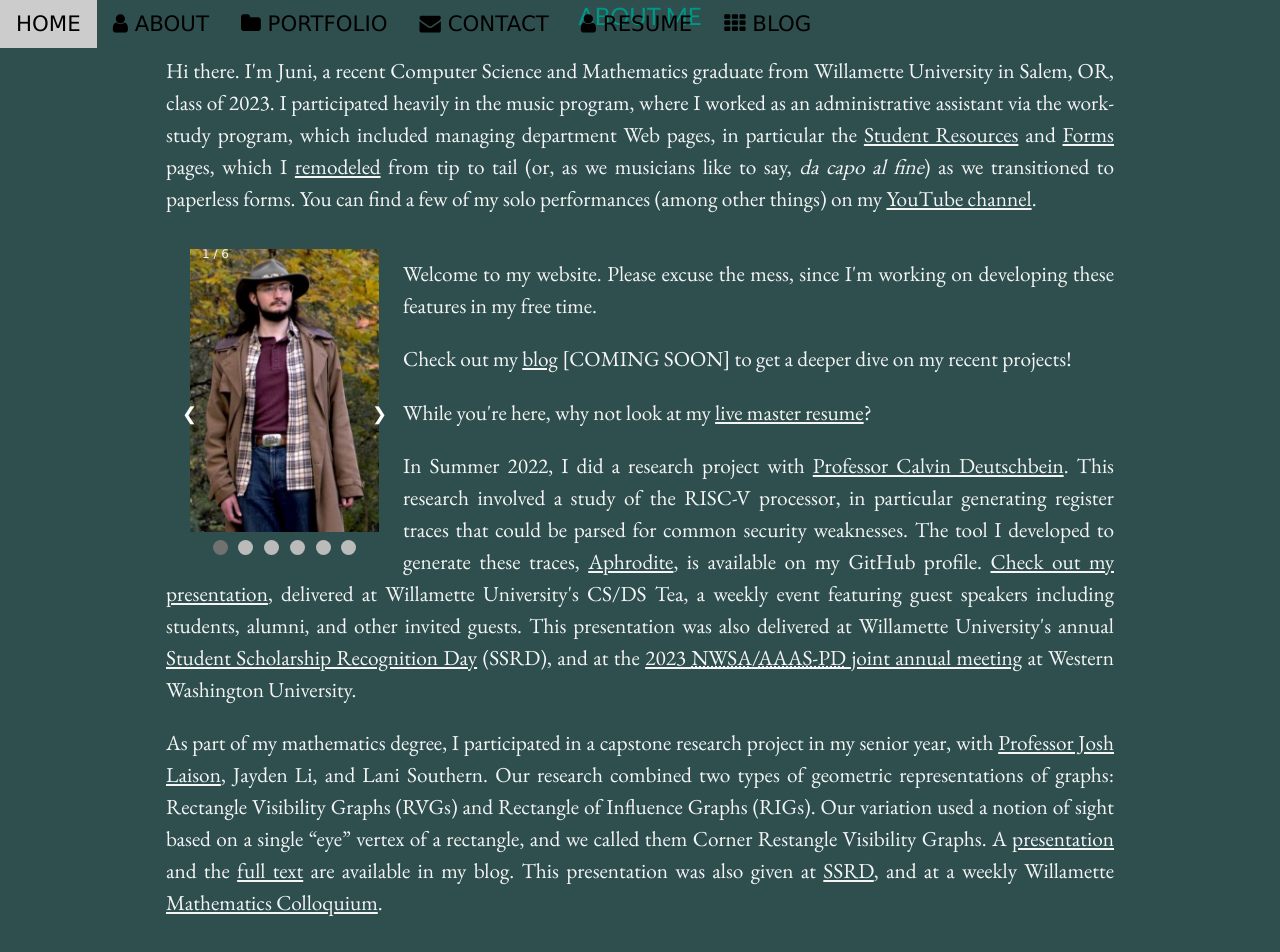
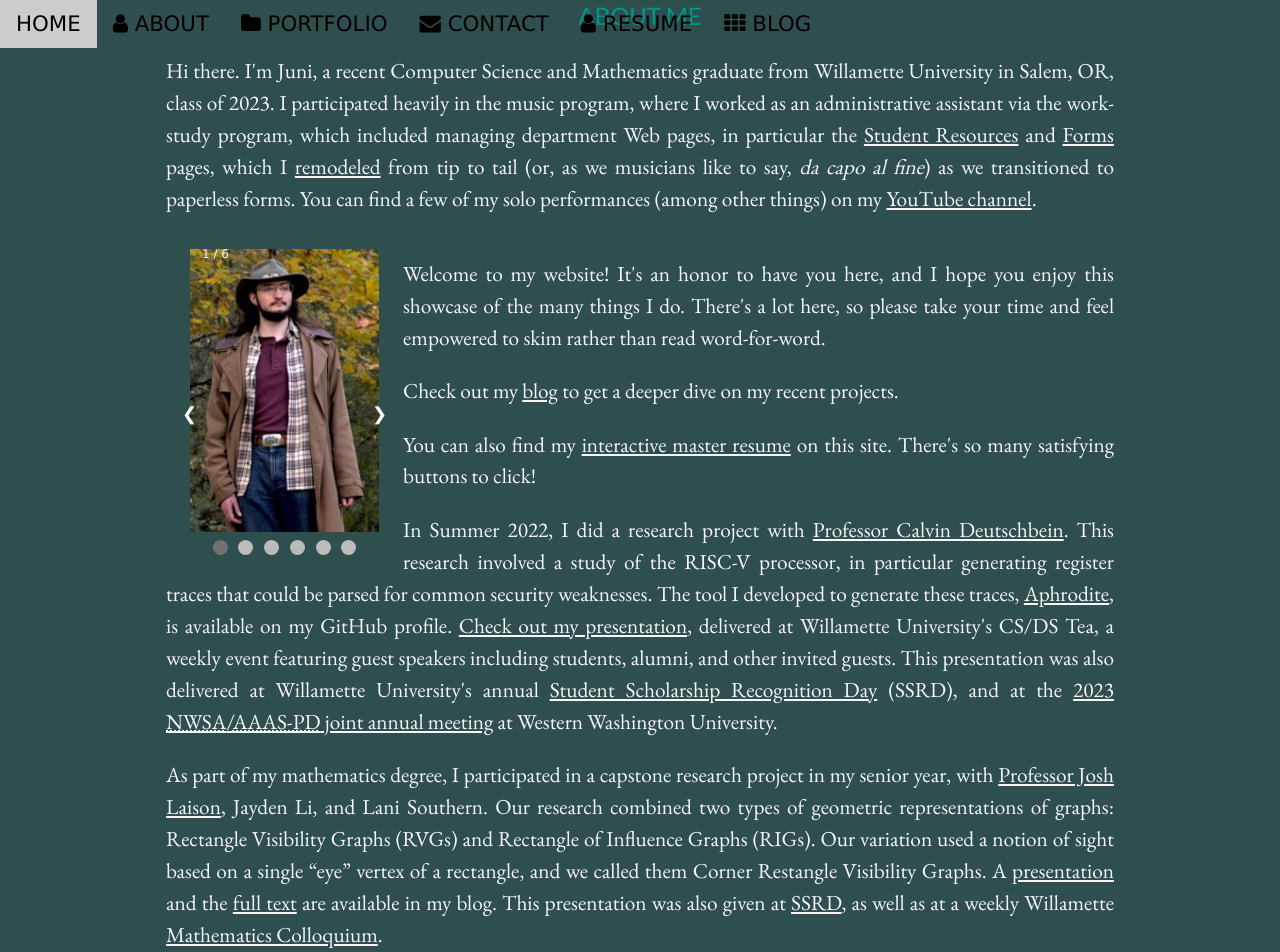
Before and after one commit to jldeyoung/jldeyoung.github.io, a Jekyll site: the page index.html, which Jekyll copies as it is, in a window 1280 px wide and 1400 px high, scrolled down 476 px. Shown: the top 952 px of the window. Built offline with Jekyll 4.4.1, drawn with Linux system fonts in a browser that asks for light colours; comment, search, counter and statistics services are not loaded.

Commit message:
Updated intro text and broken /Blog/ links

```diff
--- a/index.html
+++ b/index.html
@@ -110,7 +110,7 @@
   <!--<p class="w3-center"><em>Programmer. Student. Musician. Photographer.</em></p>-->
 	<p>Hi there. I'm Juni, a recent Computer Science and Mathematics graduate from Willamette University in Salem, OR, class of 2023. I participated heavily in the music program, where I worked as an administrative assistant via the work-study program, which included managing department Web pages, in particular
 	the <a href="https://willamette.edu/arts-sciences/music/students/index.html" target="_blank">Student Resources</a> and <a href="https://willamette.edu/arts-sciences/music/students/forms/index.html" target="_blank">Forms</a> pages, which I
-	<a href="Blog/music-forms.html">remodeled</a> from tip to tail (or, as we musicians like to say, <em>da capo al fine</em>) as we transitioned to
+	<a href="blog/music-forms.html">remodeled</a> from tip to tail (or, as we musicians like to say, <em>da capo al fine</em>) as we transitioned to
 	paperless forms. You can find a few of my solo performances (among other things) on my
 	<a href="https://www.youtube.com/channel/UCnKg2-8ka1HsXlO7nBTXcOQ" target="_blank">YouTube channel</a>.</p>
 
@@ -171,14 +171,15 @@
 
 	<script>showSlides(1);</script>
 
-    <!-- Hide this text on small devices -->
-    <div class="w3-col m9 w3-hide-small">
-		<p>Welcome to my website. Please excuse the mess, since I'm working on developing these features in my free time.</p>
-		<p>Check out my <a href=""><!--href="Blog/index.html"-->blog</a> [COMING SOON] to get a deeper dive on my recent projects!</p>
-        <p>While you're here, why not look at my <a href="resume.html">live master resume</a>?</p>
-    </div>
-	<p>In Summer 2022, I did a research project with <a href="https://cd-public.github.io" target="_blank">Professor Calvin Deutschbein</a>. This research involved a study of the RISC-V processor, in particular generating register traces that could be parsed for common security weaknesses. The tool I developed to generate these traces, <a href="https://github.com/wu-jldeyoung/Aphrodite" target="_blank">Aphrodite</a>, is available on my GitHub profile. <a href="Blog/Aphrodite.pdf">Check out my presentation</a>, delivered at Willamette University's CS/DS Tea, a weekly event featuring guest speakers including students, alumni, and other invited guests. This presentation was also delivered at Willamette University's annual <a href="https://willamette.edu/arts-sciences/additional-academic-opportunities/ssrd/schedule-2023/room3.html">Student Scholarship Recognition Day</a> (SSRD), and at the <a href="https://www.northwestscience.org/resources/Documents/2023_AnnMtg/nwsa-aaas-2023-program.pdf">2023 <abbr title="Northwest Scientific Association">NWSA</abbr>/<abbr title="American Association for the Advancement of Science, Pacific Division">AAAS-PD</abbr> joint annual meeting</a> at Western Washington University.</p>
-	<p>As part of my mathematics degree, I participated in a capstone research project in my senior year, with <a href="https://willamette.edu/~jlaison" target="_blank">Professor Josh Laison</a>, Jayden Li, and Lani Southern. Our research combined two types of geometric representations of graphs: Rectangle Visibility Graphs (RVGs) and Rectangle of Influence Graphs (RIGs). Our variation used a notion of sight based on a single <q>eye</q> vertex of a rectangle, and we called them Corner Restangle Visibility Graphs. A <a href="Blog/CRVGs.pdf">presentation</a> and the <a href="/Blog/CRVGs-paper.pdf">full text</a> are available in my blog. This presentation was also given at <a href="https://willamette.edu/arts-sciences/additional-academic-opportunities/ssrd/schedule-2023/room10.html">SSRD</a>, and at a weekly Willamette <a href="https://willamette.edu/undergraduate/math/news/colloquia/index.html">Mathematics Colloquium</a>.</p>
+    <p>Welcome to my website! It's an honor to have you here, and I hope you enjoy this showcase of the many things I do. There's a lot here, so please take your time and feel empowered to skim rather than read word-for-word.</p>
+	<p>Check out my <a href="blog/index.html">blog</a> to get a deeper dive on my recent projects.</p>
+	<p>You can also find my <a href="resume.html">interactive master resume</a> on this site. There's so many satisfying buttons to click!</p>
+
+	<!-- Hide this text on small devices -->
+    <div class="w3-hide-small">
+		<p>In Summer 2022, I did a research project with <a href="https://cd-public.github.io" target="_blank">Professor Calvin Deutschbein</a>. This research involved a study of the RISC-V processor, in particular generating register traces that could be parsed for common security weaknesses. The tool I developed to generate these traces, <a href="https://github.com/wu-jldeyoung/Aphrodite" target="_blank">Aphrodite</a>, is available on my GitHub profile. <a href="blog/Aphrodite.pdf">Check out my presentation</a>, delivered at Willamette University's CS/DS Tea, a weekly event featuring guest speakers including students, alumni, and other invited guests. This presentation was also delivered at Willamette University's annual <a href="https://willamette.edu/arts-sciences/additional-academic-opportunities/ssrd/schedule-2023/room3.html">Student Scholarship Recognition Day</a> (SSRD), and at the <a href="https://www.northwestscience.org/resources/Documents/2023_AnnMtg/nwsa-aaas-2023-program.pdf">2023 <abbr title="Northwest Scientific Association">NWSA</abbr>/<abbr title="American Association for the Advancement of Science, Pacific Division">AAAS-PD</abbr> joint annual meeting</a> at Western Washington University.</p>
+		<p>As part of my mathematics degree, I participated in a capstone research project in my senior year, with <a href="https://willamette.edu/~jlaison" target="_blank">Professor Josh Laison</a>, Jayden Li, and Lani Southern. Our research combined two types of geometric representations of graphs: Rectangle Visibility Graphs (RVGs) and Rectangle of Influence Graphs (RIGs). Our variation used a notion of sight based on a single <q>eye</q> vertex of a rectangle, and we called them Corner Restangle Visibility Graphs. A <a href="blog/CRVGs.pdf">presentation</a> and the <a href="/blog/CRVGs-paper.pdf">full text</a> are available in my blog. This presentation was also given at <a href="https://willamette.edu/arts-sciences/additional-academic-opportunities/ssrd/schedule-2023/room10.html">SSRD</a>, as well as at a weekly Willamette <a href="https://willamette.edu/undergraduate/math/news/colloquia/index.html">Mathematics Colloquium</a>.</p>
+	</div>
   </div>
   <!--<p class="w3-large w3-center w3-padding-16">I'm really good at:</p>
   <p class="w3-wide"><i class="fa fa-camera"></i>Photography</p>
```
